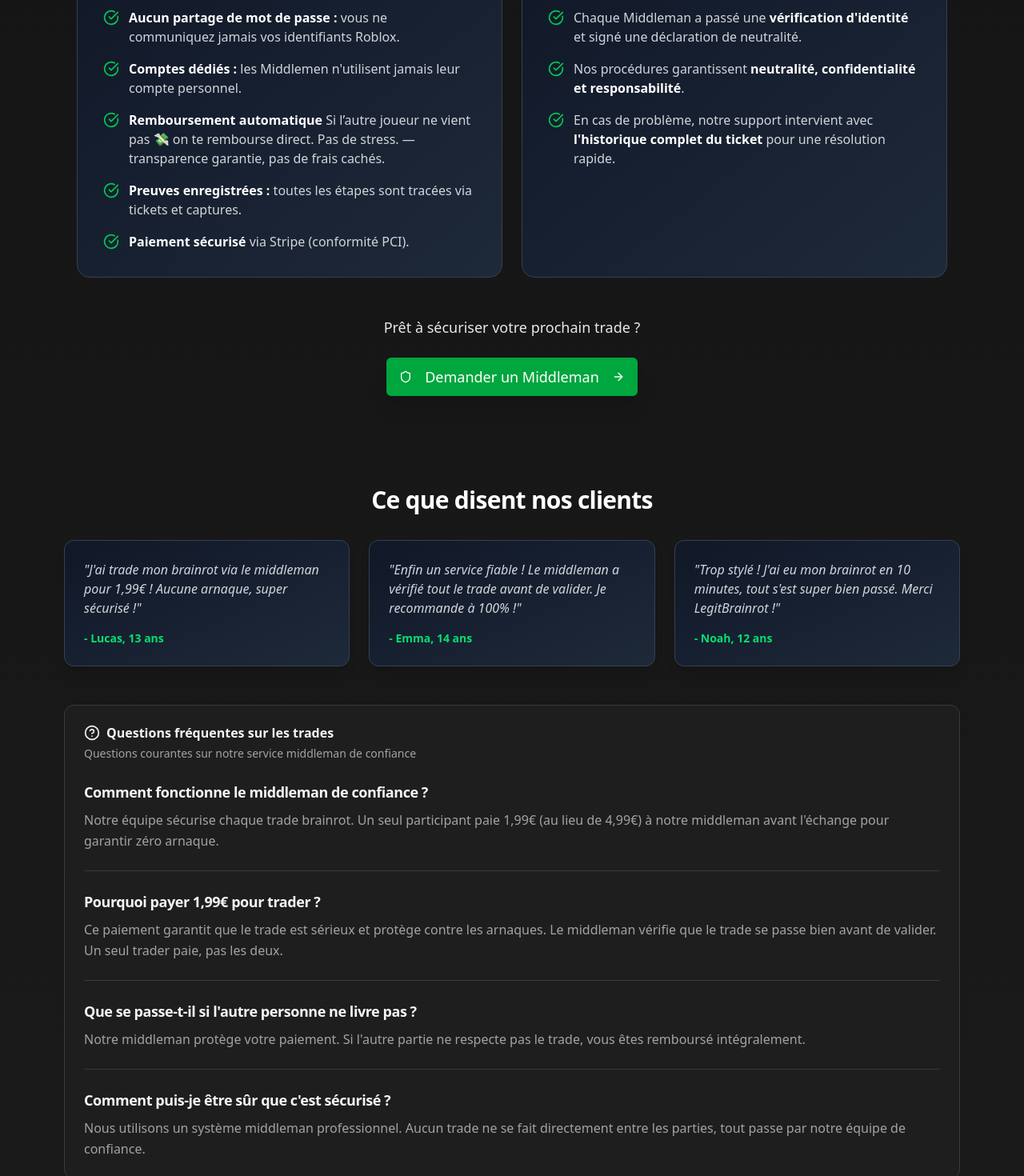
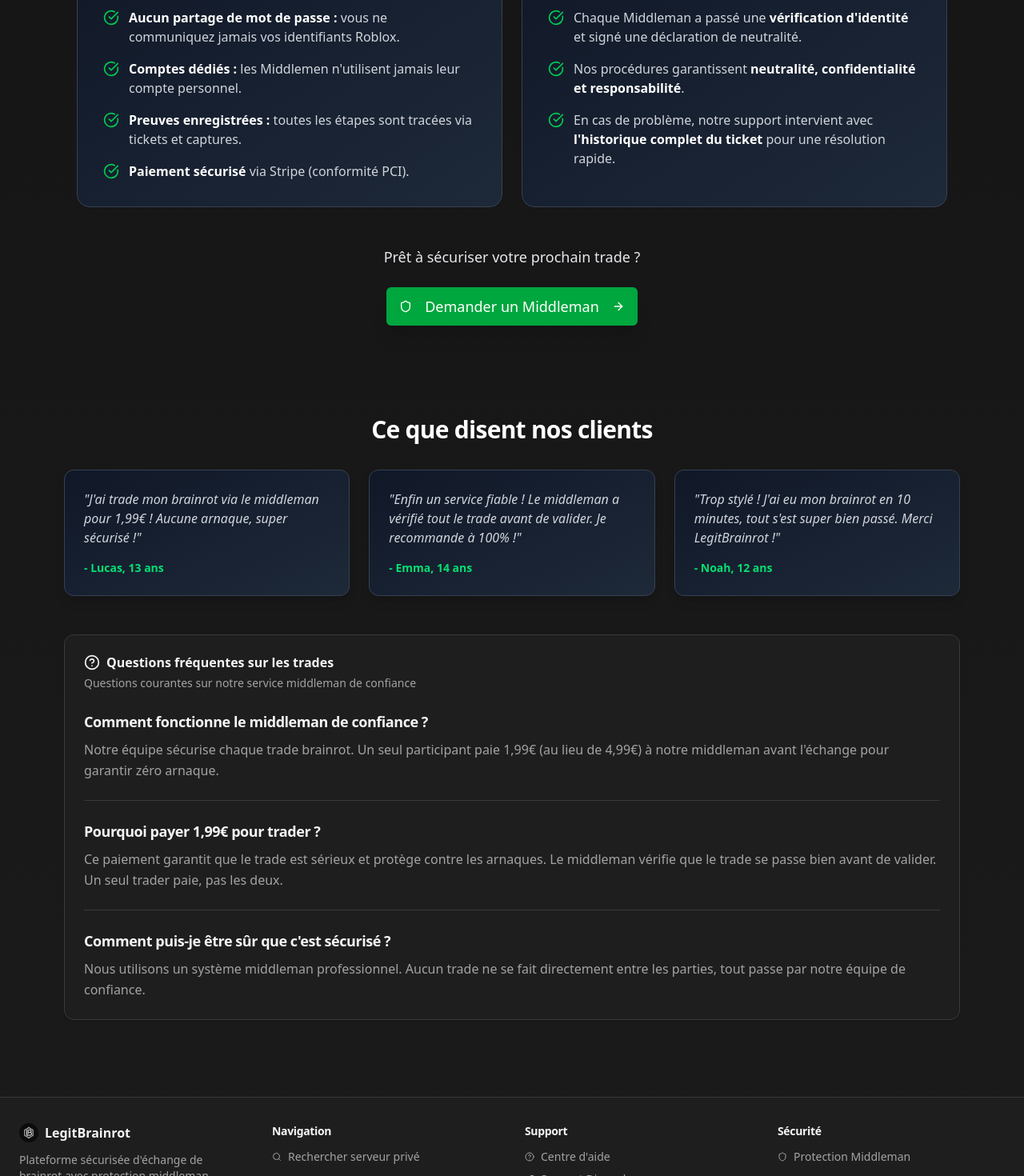
Before and after one commit to legitbrainrot/app, a Next.js app: page / in a window 1280 px wide. Shown: the part 1380-2850 px from the top of the page at 80% size. Built offline with nearby package versions, Linux system fonts and the light colour scheme.

Commit message:
remove escrow service

```diff
--- a/src/app/page.tsx
+++ b/src/app/page.tsx
@@ -157,16 +157,6 @@ export default function HomePage() {
                   <CheckCircle className="h-5 w-5 text-green-500 flex-shrink-0 mt-0.5" />
                   <span className="text-gray-300 text-sm sm:text-base">
                     <span className="font-semibold text-white">
-                      Remboursement automatique
-                    </span>{" "}
-                    Si l’autre joueur ne vient pas 💸 on te rembourse direct.
-                    Pas de stress. — transparence garantie, pas de frais cachés.
-                  </span>
-                </li>
-                <li className="flex gap-3">
-                  <CheckCircle className="h-5 w-5 text-green-500 flex-shrink-0 mt-0.5" />
-                  <span className="text-gray-300 text-sm sm:text-base">
-                    <span className="font-semibold text-white">
                       Preuves enregistrées :
                     </span>{" "}
                     toutes les étapes sont tracées via tickets et captures.
--- a/src/components/faq.tsx
+++ b/src/components/faq.tsx
@@ -17,11 +17,6 @@ const faqItems = [
     question: "Pourquoi payer 1,99€ pour trader ?",
     answer:
       "Ce paiement garantit que le trade est sérieux et protège contre les arnaques. Le middleman vérifie que le trade se passe bien avant de valider. Un seul trader paie, pas les deux.",
-  },
-  {
-    question: "Que se passe-t-il si l'autre personne ne livre pas ?",
-    answer:
-      "Notre middleman protège votre paiement. Si l'autre partie ne respecte pas le trade, vous êtes remboursé intégralement.",
   },
   {
     question: "Comment puis-je être sûr que c'est sécurisé ?",
```
